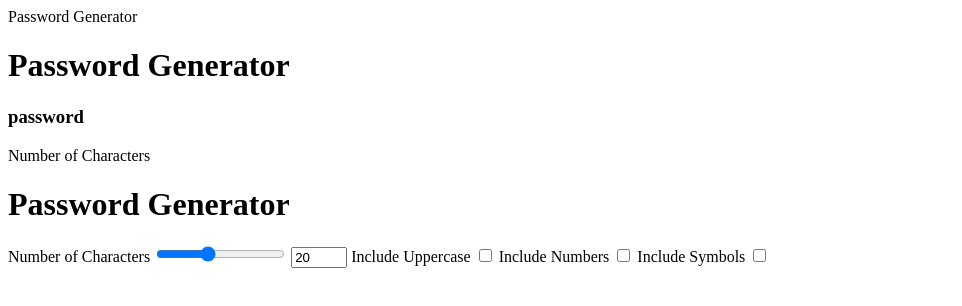
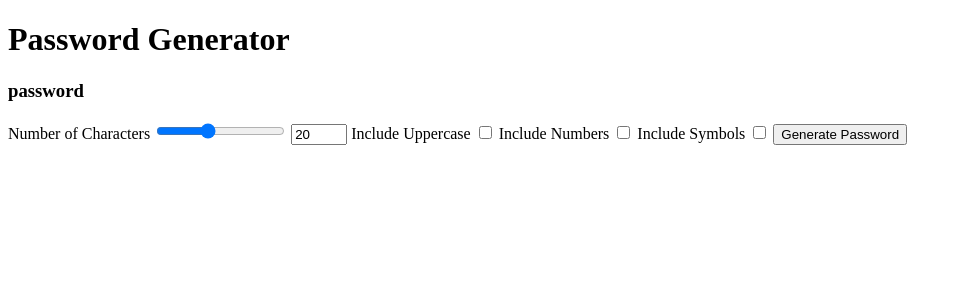
Before and after one commit to latifahmh1/PasswordGenerator, a plain HTML site: page index.html in a window 1280 px wide. Shown: the whole page, without its empty margins (0-962 px from the left). Drawn offline with Linux system fonts and the light colour scheme.

Commit message:
html container edits, button added

```diff
--- a/index.html
+++ b/index.html
@@ -8,7 +8,7 @@
     <script src="script.js" defer></script>
     <link rel="stylesheet" href="style.css"
 
-    <title>Password Generator</title>
+
 </head>
 <body>
 
@@ -19,7 +19,6 @@
             <form>
 
                 <label for="characterAmountNumber">Number of Characters</label>
-                <h1>Password Generator</h1>Number of Characters</label>
                 <input type="range" min="1" max="50" value="20" id="characterAmountRange">
                 <input type="number" min="1" max="50" value="20" id="characterAmountNumber">
 
@@ -32,6 +31,8 @@
                 <label for="includeSymbols"> Include Symbols</label>
                 <input type="checkbox" id="includedUppercase">
 
+                <button type="submit">Generate Password</button>
+
             </form>
 
     </div>
```
